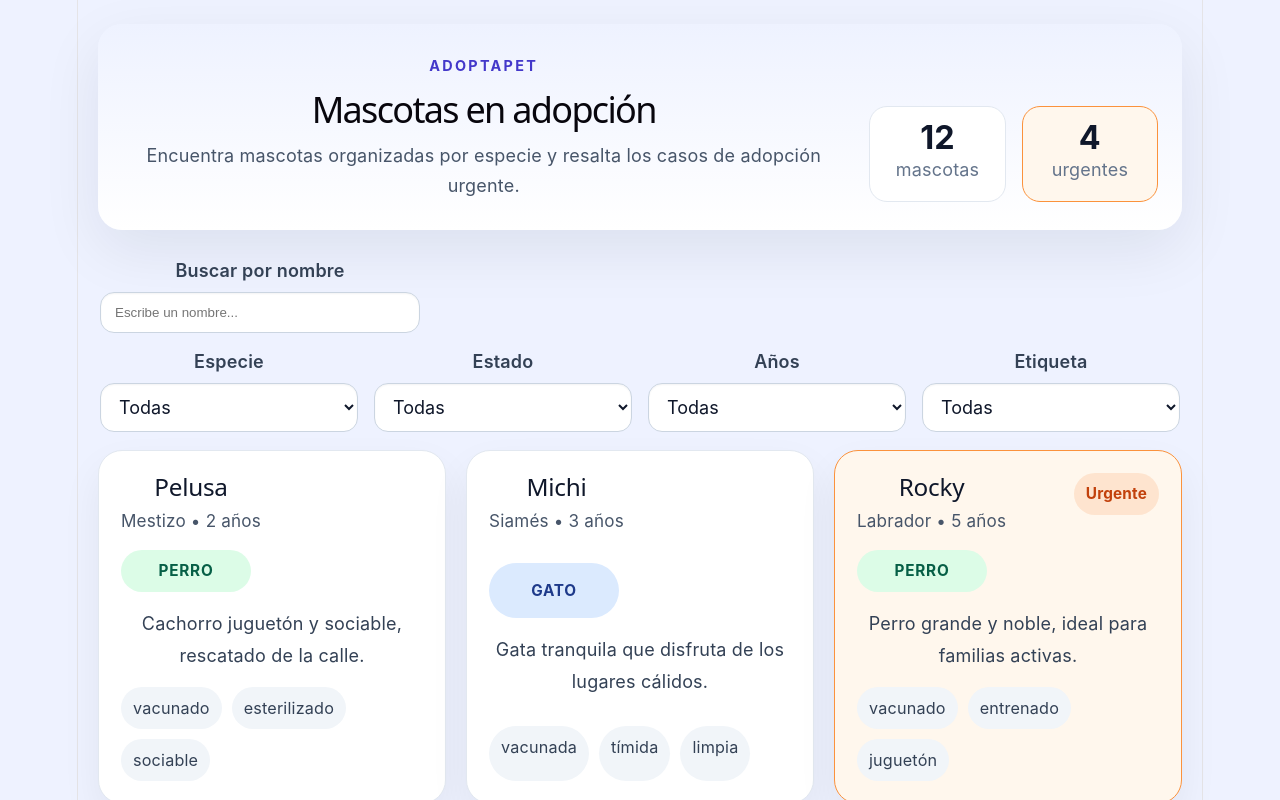
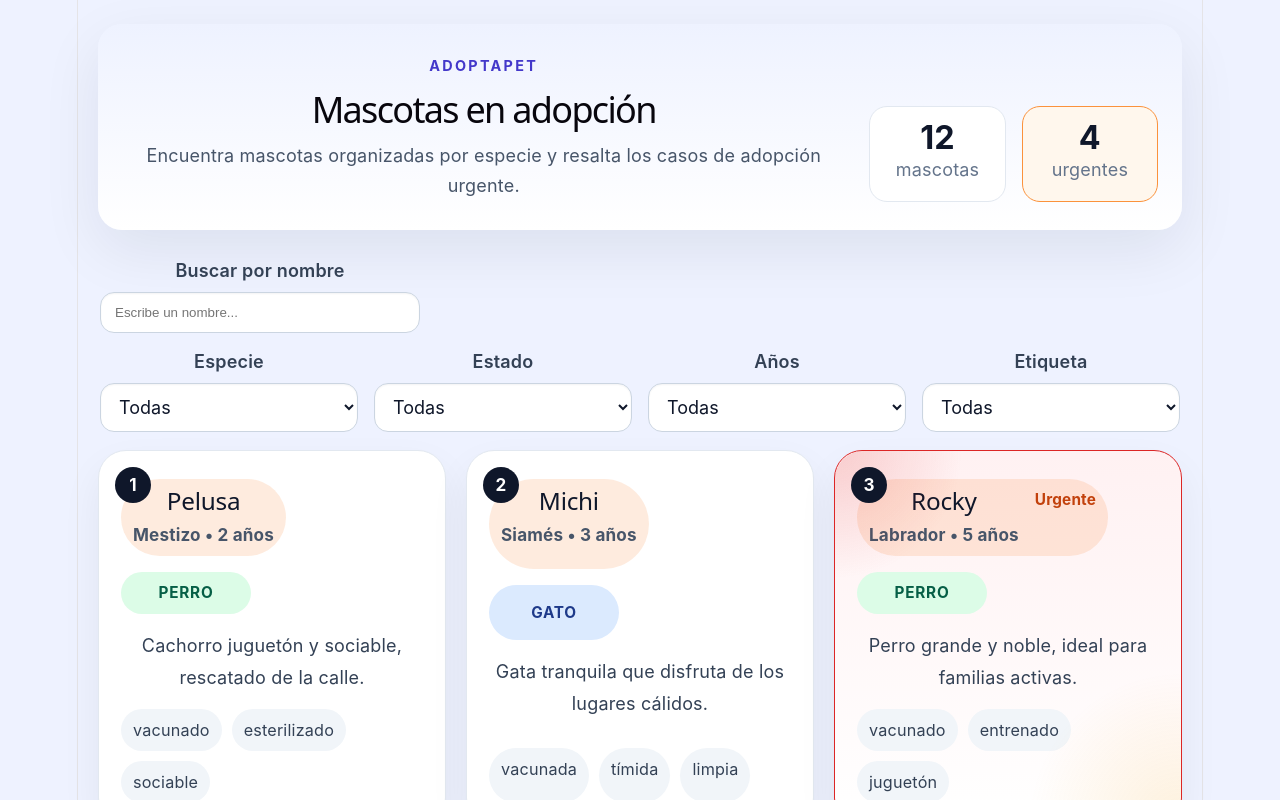
Before and after one commit to Robinson-SA/Adp_Animales, a React (Vite) app: page / in a window 1280 px wide. Shown: the top 800 px of the page. Built offline with nearby package versions, Linux system fonts and the light colour scheme.

Commit message:
destacar elementos u contador

```diff
--- a/src/App.css
+++ b/src/App.css
@@ -163,21 +163,56 @@ select {
 }
 
 .mascota-card {
+  position: relative;
   display: grid;
   gap: 16px;
-  padding: 22px;
-  border-radius: 24px;
+  padding: 28px 22px 22px;
+  border-radius: 28px;
   background: #ffffff;
   border: 1px solid #e2e8f0;
   box-shadow: 0 18px 40px rgba(15, 23, 42, 0.06);
+  overflow: hidden;
+}
+
+.mascota-card::before {
+  content: '';
+  position: absolute;
+  inset: 0;
+  border-radius: 28px;
+  pointer-events: none;
+  opacity: 0;
+  transition: opacity 0.3s ease;
 }
 
 .mascota-card.urgente {
-  border-color: #fb923c;
-  background: #fff7ed;
+  border-color: #dc2626;
+  background: linear-gradient(180deg, #fff1f2 0%, #ffffff 100%);
 }
 
-.adopcion-badge {
+.mascota-card.urgente::before {
+  opacity: 1;
+  background: radial-gradient(circle at top left, rgba(220, 38, 38, 0.18), transparent 25%),
+    radial-gradient(circle at bottom right, rgba(245, 158, 11, 0.14), transparent 30%);
+}
+
+.card-position {
+  position: absolute;
+  top: 16px;
+  left: 16px;
+  display: inline-flex;
+  align-items: center;
+  justify-content: center;
+  width: 36px;
+  height: 36px;
+  border-radius: 50%;
+  background: #0f172a;
+  color: #ffffff;
+  font-weight: 700;
+  font-size: 0.95rem;
+  z-index: 1;
+}
+
+.mascota-card-header {
   display: inline-flex;
   align-items: center;
   justify-content: center;
--- a/src/App.tsx
+++ b/src/App.tsx
@@ -141,8 +141,12 @@ function App() {
           </div>
         ) : (
           <div className="lista-mascotas">
-            {mascotasFiltradas.map((mascota) => (
-              <Mascotacard key={mascota.id} mascota={mascota} />
+            {mascotasFiltradas.map((mascota, index) => (
+              <Mascotacard
+                key={mascota.id}
+                mascota={mascota}
+                position={index + 1}
+              />
             ))}
           </div>
         )}
--- a/src/componentes/Mascotacard.jsx
+++ b/src/componentes/Mascotacard.jsx
@@ -1,7 +1,7 @@
 import React from 'react'
 import PropTypes from 'prop-types'
 
-function Mascotacard({ mascota }) {
+function Mascotacard({ mascota, position }) {
   const especieClase = mascota.especie.toLowerCase() === 'perro'
     ? 'species-perro'
     : mascota.especie.toLowerCase() === 'gato'
@@ -10,6 +10,9 @@ function Mascotacard({ mascota }) {
 
   return (
     <article className={`mascota-card ${mascota.adopcionUrgente ? 'urgente' : ''}`}>
+      <div className="card-position">
+        <span>{position}</span>
+      </div>
       <div className="mascota-card-header">
         <div>
           <h2>{mascota.nombre}</h2>
@@ -44,6 +47,7 @@ Mascotacard.propTypes = {
     caracteristicas: PropTypes.arrayOf(PropTypes.string).isRequired,
     adopcionUrgente: PropTypes.bool.isRequired,
   }).isRequired,
+  position: PropTypes.number.isRequired,
 }
 
 export default Mascotacard
```
Also changed, not shown: ia.txt.
